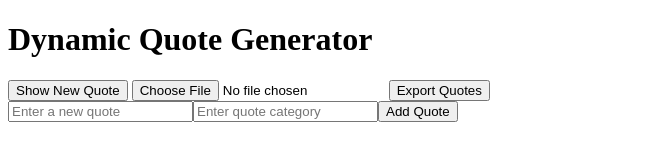
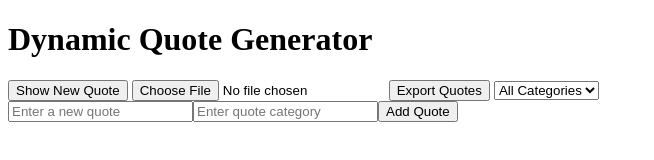
Before and after one commit to Ogo43/alx_fe_javascript, a plain HTML site: page dom-manipulation/index.html in a window 1280 px wide. Shown: the whole page, without its empty margins (0-654 px from the left). Drawn offline with Linux system fonts and the light colour scheme.

Commit message:
Add Filtered option

```diff
--- a/dom-manipulation/index.html
+++ b/dom-manipulation/index.html
@@ -17,8 +17,15 @@
     <button onclick="addQuote()">Add Quote</button>
   </div> -->
 
+   <!-- Export/Import -->
   <input type="file" id="importFile" accept=".json" onchange="importFromJsonFile(event)" />
   <button id="exportBtn">Export Quotes</button>
+
+  <!-- Category Filter Dropdown -->
+    <select id="categoryFilter" onchange="filterQuotes()">
+    <option value="all">All Categories</option>
+    <!-- Dynamically populated categories -->
+  </select>
 
     <script src="script.js"></script>
   </body>
--- a/dom-manipulation/script.js
+++ b/dom-manipulation/script.js
@@ -17,19 +17,31 @@ let quotes = JSON.parse(localStorage.getItem("storedQuotes")) || [
 
 // Create Function to show random quote and save to sessionStorage
 function showRandomQuote() {
-  if (quotes.length === 0) {
-    quoteDisplay.textContent = "No quote and text available";
+
+  // if (quotes.length === 0) {
+    // quoteDisplay.textContent = "No quote and text available";  This is changed to filteredQuotes.length because we are working with filtered category and no loger the entire quotes
+  //   return;
+  // }
+
+  const selectedCategory = document.getElementById("categoryFilter").value;
+  const filteredQuotes = selectedCategory === "all"
+    ? quotes
+    : quotes.filter(q => q.category === selectedCategory);
+
+  if (filteredQuotes.length === 0) {
+    document.getElementById("quoteDisplay").innerHTML = "<em>No quotes in this category.</em>";
     return;
   }
 
-  let randomQuoteIndex = Math.floor(Math.random() * quotes.length);
-  let quote = quotes[randomQuoteIndex];
+  let randomQuoteIndex = Math.floor(Math.random() * filteredQuotes.length);
+  let quote = filteredQuotes[randomQuoteIndex];
 
   const quoteDisplay = document.getElementById("quoteDisplay");
   quoteDisplay.innerHTML = `<strong>"${quote.text}"</strong> <br/> <em>${quote.category}</em>`;
 
   //   Session Storage
   sessionStorage.setItem("lastQuote", JSON.stringify(quote));
+
 }
 
 // Create function to save quotes array to localStorage
@@ -40,7 +52,7 @@ function saveQuotes() {
 function createAddQuoteForm() {
   // Create Form to add quote
   const formDiv = document.createElement("div");
-  // formDiv.id = "formArea";
+  formDiv.innerHTML = ''; //To prevent duplicates
 
   // Create input for quote text
   const quoteInput = document.createElement("input");
@@ -68,6 +80,7 @@ function createAddQuoteForm() {
   document.body.appendChild(formDiv);
 }
 
+//Add new quotes
 function addQuote() {
   let newTextInput = document.getElementById("newQuoteText");
   let newCategoryInput = document.getElementById("newQuoteCategory");
@@ -85,6 +98,8 @@ function addQuote() {
 
   // call localStorage
   saveQuotes();
+
+  populateCategories(); // Refresh dropdown with any new categories
 
   alert("New quote added!");
 
@@ -142,6 +157,30 @@ function importFromJsonFile(event) {
 //   fileReader.readAsText(event.target.files[0]);
 // }
 
+// Populate dropdown with unique categories
+function populateCategories() {
+  const dropdown = document.getElementById("categoryFilter");
+  const selected = localStorage.getItem("lastSelectedCategory") || "all";
+
+  // Get unique categories
+  const categories = Array.from(new Set(quotes.map(q => q.category)));
+  dropdown.innerHTML = '<option value="all">All Categories</option>';
+  categories.forEach(cat => {
+    const option = document.createElement("option");
+    option.value = cat;
+    option.textContent = cat;
+    dropdown.appendChild(option);
+  });
+  dropdown.value = selected;
+}
+
+  // Filter and display quotes when category changes
+function filterQuotes() {
+  const selectedCategory = document.getElementById("categoryFilter").value;
+  localStorage.setItem("lastSelectedCategory", selectedCategory);
+  showRandomQuote();
+}
+
 // Load last viewed quote from sessionStorage
 function loadLastViewedQuote() {
   const last = sessionStorage.getItem("lastQuote");
@@ -155,8 +194,12 @@ function loadLastViewedQuote() {
 
 document.addEventListener("DOMContentLoaded", () => {
   createAddQuoteForm();
+  populateCategories();
+  filterQuotes();
   loadLastViewedQuote();
 
+  document.getElementById("quoteDisplay").innerHTML = "";
   document.getElementById("newQuote").addEventListener("click", showRandomQuote);
   document.getElementById("exportBtn").addEventListener("click", exportQuotes);
+  document.getElementById("importFile").addEventListener("change", importFromJsonFile);
 });
```
